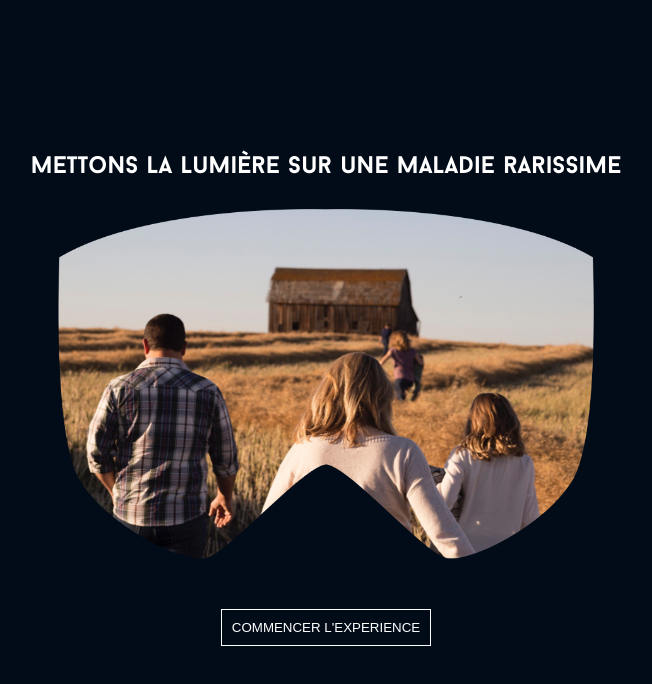
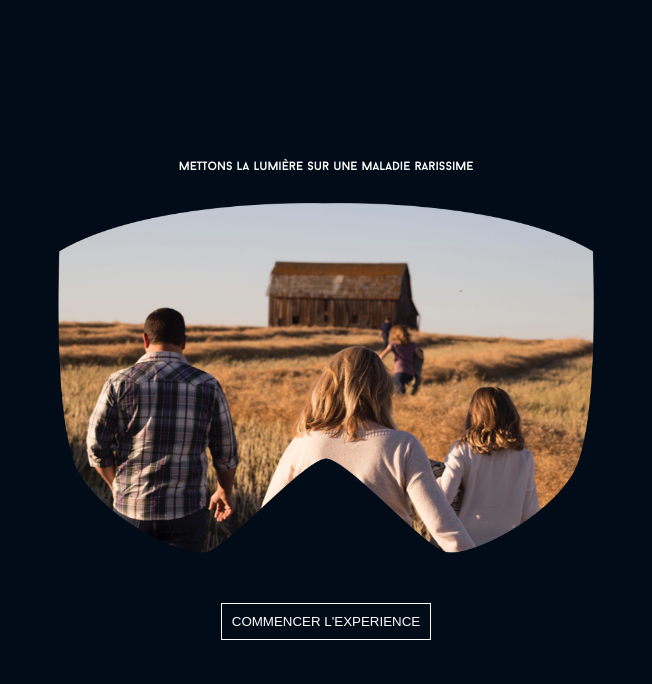
Before and after one commit to LionelPaulus/Doc-enfants-de-la-lune, a website: page app/index.html in a window 1280 px wide. Shown: the whole page, without its empty margins (314-966 px from the left). Drawn offline with nearby package versions, Linux system fonts and the light colour scheme; files that its build step writes are made by us from their sources; files whose address does not match are found by name.

Commit message:
:bug: Fix fonts
TO DO : remove unused fonts

```diff
--- a/app/src/sass/fonts/_font_import.scss
+++ b/app/src/sass/fonts/_font_import.scss
@@ -262,7 +262,7 @@
 
 
 @font-face {
-  font-family: 'Sh FuturaRound';
+  font-family: 'Futura Round';
   src: url('../../dist/media/fonts/hinted-ShFuturaRound-Normal.eot');
   src: local('*Futura Round'), local('ShFuturaRound-Normal'),
   url('../../dist/media/fonts/hinted-ShFuturaRound-Normal.eot?#iefix') format('embedded-opentype'),
@@ -275,7 +275,7 @@
 }
 
 @font-face {
-  font-family: 'Sh Futura';
+  font-family: 'Futura';
   src: url('../../dist/media/fonts/hinted-ShFutura_DemiBold-Normal.eot');
   src: local('*Futura Demi'), local('ShFutura_DemiBold-Normal'),
   url('../../dist/media/fonts/hinted-ShFutura_DemiBold-Normal.eot?#iefix') format('embedded-opentype'),
@@ -288,7 +288,7 @@
 }
 
 @font-face {
-  font-family: 'Sh FuturaDisplay';
+  font-family: 'Futura Display';
   src: url('../../dist/media/fonts/hinted-ShFuturaDisplay-Normal.eot');
   src: local('*Futura Display'), local('ShFuturaDisplay-Normal'),
   url('../../dist/media/fonts/hinted-ShFuturaDisplay-Normal.eot?#iefix') format('embedded-opentype'),
@@ -301,7 +301,7 @@
 }
 
 @font-face {
-  font-family: 'Sh Futura MediumCondensed';
+  font-family: 'Futura Condensed';
   src: url('../../dist/media/fonts/hinted-ShFutura_MediumCon-Normal.eot');
   src: local('*Futura Medium Cond.'), local('ShFutura_MediumCon-Normal'),
   url('../../dist/media/fonts/hinted-ShFutura_MediumCon-Normal.eot?#iefix') format('embedded-opentype'),
@@ -314,7 +314,7 @@
 }
 
 @font-face {
-  font-family: 'Sh FuturaNr1 BoldCondensed';
+  font-family: 'Futura Condensed';
   src: url('../../dist/media/fonts/hinted-ShFuturaNr1_BoldCon-Ita.eot');
   src: local('*Futura Nr.1 Bd.C.It'), local('ShFuturaNr1_BoldCon-Ita'),
   url('../../dist/media/fonts/hinted-ShFuturaNr1_BoldCon-Ita.eot?#iefix') format('embedded-opentype'),
@@ -327,7 +327,7 @@
 }
 
 @font-face {
-  font-family: 'Sh Futura';
+  font-family: 'Futura';
   src: url('../../dist/media/fonts/hinted-ShFutura-Book.eot');
   src: local('*Futura Book'), local('ShFutura-Book'),
   url('../../dist/media/fonts/hinted-ShFutura-Book.eot?#iefix') format('embedded-opentype'),
@@ -340,7 +340,7 @@
 }
 
 @font-face {
-  font-family: 'Sh Futura';
+  font-family: 'Futura';
   src: url('../../dist/media/fonts/hinted-ShFutura-Bold.eot');
   src: local('*Futura Bold'), local('ShFutura-Bold'),
   url('../../dist/media/fonts/hinted-ShFutura-Bold.eot?#iefix') format('embedded-opentype'),
@@ -353,7 +353,7 @@
 }
 
 @font-face {
-  font-family: 'Sh Futura';
+  font-family: 'Futura';
   src: url('../../dist/media/fonts/hinted-ShFutura_DemiBold-Italic.eot');
   src: local('*Futura Demi Italic'), local('ShFutura_DemiBold-Italic'),
   url('../../dist/media/fonts/hinted-ShFutura_DemiBold-Italic.eot?#iefix') format('embedded-opentype'),
@@ -366,7 +366,7 @@
 }
 
 @font-face {
-  font-family: 'Sh Futura LightCondensed';
+  font-family: 'Futura Condensed';
   src: url('../../dist/media/fonts/hinted-ShFutura_LightCon-Normal.eot');
   src: local('*Futura Light Cond.'), local('ShFutura_LightCon-Normal'),
   url('../../dist/media/fonts/hinted-ShFutura_LightCon-Normal.eot?#iefix') format('embedded-opentype'),
@@ -379,7 +379,7 @@
 }
 
 @font-face {
-  font-family: 'Sh Futura';
+  font-family: 'Futura';
   src: url('../../dist/media/fonts/hinted-ShFutura_Medium-Normal.eot');
   src: local('*Futura Medium'), local('ShFutura_Medium-Normal'),
   url('../../dist/media/fonts/hinted-ShFutura_Medium-Normal.eot?#iefix') format('embedded-opentype'),
@@ -392,7 +392,7 @@
 }
 
 @font-face {
-  font-family: 'Sh Futura';
+  font-family: 'Futura';
   src: url('../../dist/media/fonts/hinted-ShFutura_ExtraBold-Italic.eot');
   src: local('*Futura Extra Bold I'), local('ShFutura_ExtraBold-Italic'),
   url('../../dist/media/fonts/hinted-ShFutura_ExtraBold-Italic.eot?#iefix') format('embedded-opentype'),
@@ -405,7 +405,7 @@
 }
 
 @font-face {
-  font-family: 'Sh Futura ExtraBoldShaded';
+  font-family: 'Futura Futura Condensed';
   src: url('../../dist/media/fonts/hinted-ShFutura_ExtBoldShaded-Nor.eot');
   src: local('*Futura Ex.Bd.Shaded'), local('ShFutura_ExtBoldShaded-Nor'),
   url('../../dist/media/fonts/hinted-ShFutura_ExtBoldShaded-Nor.eot?#iefix') format('embedded-opentype'),
@@ -418,7 +418,7 @@
 }
 
 @font-face {
-  font-family: 'Sh Futura ExtraBoldCond';
+  font-family: 'Futura Condensed';
   src: url('../../dist/media/fonts/hinted-ShFutura_ExtrBoldCon-Ita.eot');
   src: local('*Futura Ex.Bl.Cond.I'), local('ShFutura_ExtrBoldCon-Ita'),
   url('../../dist/media/fonts/hinted-ShFutura_ExtrBoldCon-Ita.eot?#iefix') format('embedded-opentype'),
@@ -431,7 +431,7 @@
 }
 
 @font-face {
-  font-family: 'Sh FuturaNr1 BoldCondensed';
+  font-family: 'Futura Condensed';
   src: url('../../dist/media/fonts/hinted-ShFuturaNr1_BoldCon-Nor.eot');
   src: local('* Futura Nr.1 Bd.Con'), local('ShFuturaNr1_BoldCon-Nor'),
   url('../../dist/media/fonts/hinted-ShFuturaNr1_BoldCon-Nor.eot?#iefix') format('embedded-opentype'),
@@ -444,7 +444,7 @@
 }
 
 @font-face {
-  font-family: 'Sh Futura';
+  font-family: 'Futura';
   src: url('../../dist/media/fonts/hinted-ShFutura_Light-Italic.eot');
   src: local('*Futura Light Italic'), local('ShFutura_Light-Italic'),
   url('../../dist/media/fonts/hinted-ShFutura_Light-Italic.eot?#iefix') format('embedded-opentype'),
@@ -457,7 +457,7 @@
 }
 
 @font-face {
-  font-family: 'Sh Futura';
+  font-family: 'Futura';
   src: url('../../dist/media/fonts/hinted-ShFutura_ExtraLight-Normal.eot');
   src: local('*Futura Extra Light'), local('ShFutura_ExtraLight-Normal'),
   url('../../dist/media/fonts/hinted-ShFutura_ExtraLight-Normal.eot?#iefix') format('embedded-opentype'),
@@ -470,7 +470,7 @@
 }
 
 @font-face {
-  font-family: 'Sh Futura';
+  font-family: 'Futura';
   src: url('../../dist/media/fonts/hinted-ShFutura_ExtraBold-Normal.eot');
   src: local('*Futura Extra Bold'), local('ShFutura_ExtraBold-Normal'),
   url('../../dist/media/fonts/hinted-ShFutura_ExtraBold-Normal.eot?#iefix') format('embedded-opentype'),
@@ -483,7 +483,7 @@
 }
 
 @font-face {
-  font-family: 'Sh Futura';
+  font-family: 'Futura';
   src: url('../../dist/media/fonts/hinted-ShFutura-BoldItalic.eot');
   src: local('*Futura Bold Italic'), local('ShFutura-BoldItalic'),
   url('../../dist/media/fonts/hinted-ShFutura-BoldItalic.eot?#iefix') format('embedded-opentype'),
@@ -496,7 +496,7 @@
 }
 
 @font-face {
-  font-family: 'Sh Futura BoldCondensed';
+  font-family: 'Futura Condensed';
   src: url('../../dist/media/fonts/hinted-ShFutura_Con-Bold.eot');
   src: local('*Futura Bold Cond.'), local('ShFutura_Con-Bold'),
   url('../../dist/media/fonts/hinted-ShFutura_Con-Bold.eot?#iefix') format('embedded-opentype'),
@@ -509,7 +509,7 @@
 }
 
 @font-face {
-  font-family: 'Sh Futura';
+  font-family: 'Futura';
   src: url('../../dist/media/fonts/hinted-ShFutura_Light-Normal.eot');
   src: local('*Futura Light'), local('ShFutura_Light-Normal'),
   url('../../dist/media/fonts/hinted-ShFutura_Light-Normal.eot?#iefix') format('embedded-opentype'),
@@ -522,7 +522,7 @@
 }
 
 @font-face {
-  font-family: 'Sh Futura';
+  font-family: 'Futura';
   src: url('../../dist/media/fonts/hinted-ShFutura_Medium-Italic.eot');
   src: local('*Futura Medium Itali'), local('ShFutura_Medium-Italic'),
   url('../../dist/media/fonts/hinted-ShFutura_Medium-Italic.eot?#iefix') format('embedded-opentype'),
@@ -535,7 +535,7 @@
 }
 
 @font-face {
-  font-family: 'Sh Futura ExtraBoldCond';
+  font-family: 'Futura Condensed';
   src: url('../../dist/media/fonts/hinted-ShFutura_ExtrBoldCon-Nor.eot');
   src: local('*Futura Extr.Bold C.'), local('ShFutura_ExtrBoldCon-Nor'),
   url('../../dist/media/fonts/hinted-ShFutura_ExtrBoldCon-Nor.eot?#iefix') format('embedded-opentype'),
--- a/app/src/sass/partials/_base.scss
+++ b/app/src/sass/partials/_base.scss
@@ -1,3 +1,4 @@
+@import 'partials/reset';
 @import 'globals/colors';
 @import 'globals/typography';
 
```
